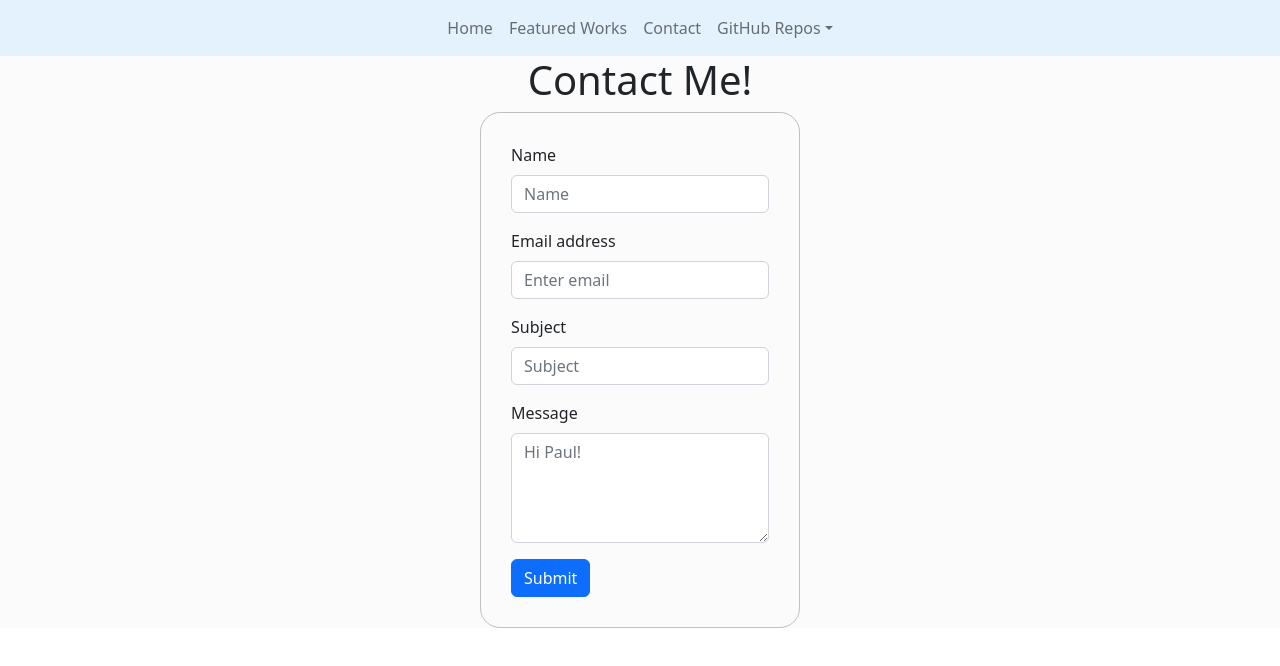
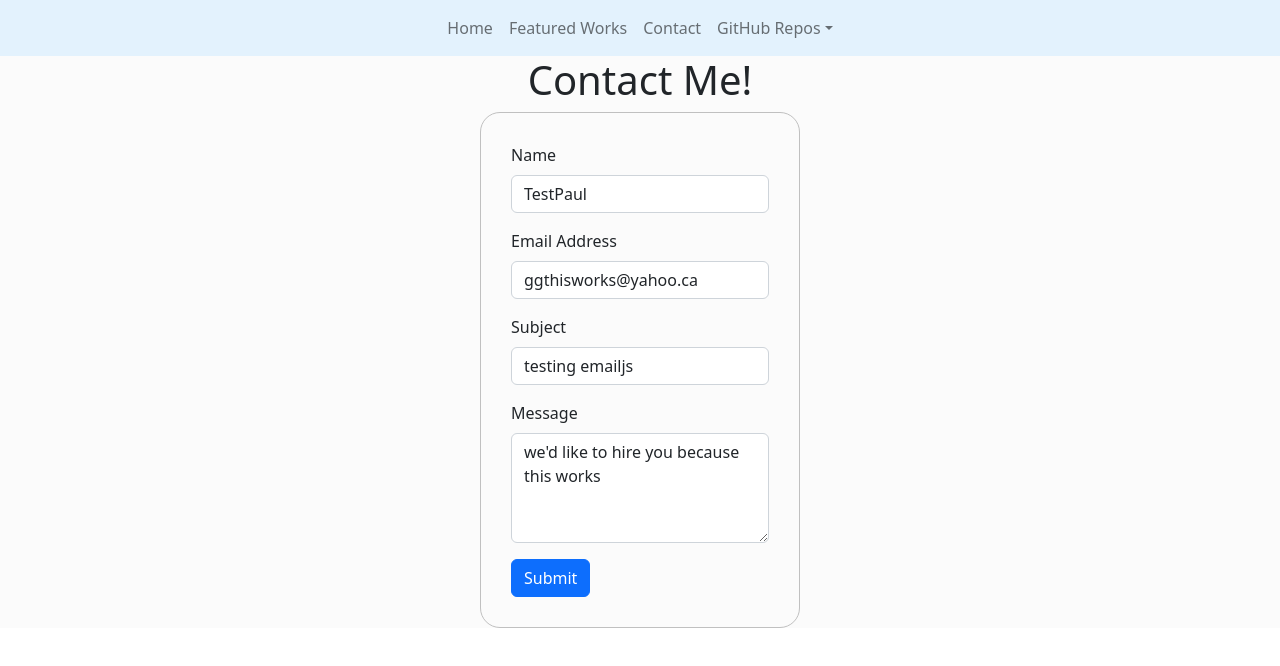
Before and after one commit to paulryeung/portfolio-paulryeung, a React (Create React App) app: page /contact in a window 1280 px wide. Shown: the top 666 px of the page. Built offline with nearby package versions, Linux system fonts and the light colour scheme.

Commit message:
email works!

```diff
--- a/src/Pages/ContactPage/ContactPage.jsx
+++ b/src/Pages/ContactPage/ContactPage.jsx
@@ -1,31 +1,74 @@
 import React from "react";
 import Form from "react-bootstrap/Form";
 import Button from "react-bootstrap/Button";
+import emailjs from "emailjs-com";
 
 function ContactPage(props) {
+  function sendEmail(e) {
+    e.preventDefault();
+
+    emailjs
+      .sendForm(
+        "service_eg9ujgh",
+        "portfolio_contact",
+        e.target,
+        "ZcY8_EOTB_mBNzLue"
+      )
+      .then(
+        (result) => {
+          console.log(result.text);
+        },
+        (error) => {
+          console.log(error.text);
+        }
+      );
+    e.target.reset();
+  }
+
   return (
     <div className="ContactPage">
       <h1>Contact Me!</h1>
       <div className="form-div">
-        <Form>
+        <Form onSubmit={sendEmail}>
           <Form.Group className="mb-3" controlId="formBasicEmail">
             <Form.Label>Name</Form.Label>
-            <Form.Control type="text" placeholder="Name" />
+            <Form.Control
+              type="text"
+              placeholder="Name"
+              name="name"
+              value="TestPaul"
+            />
           </Form.Group>
 
           <Form.Group className="mb-3" controlId="formBasicEmail">
-            <Form.Label>Email address</Form.Label>
-            <Form.Control type="email" placeholder="Enter email" />
+            <Form.Label>Email Address</Form.Label>
+            <Form.Control
+              type="email"
+              placeholder="Email"
+              name="email"
+              value="ggthisworks@yahoo.ca"
+            />
           </Form.Group>
 
           <Form.Group className="mb-3" controlId="formBasicPassword">
             <Form.Label>Subject</Form.Label>
-            <Form.Control type="text" placeholder="Subject" />
+            <Form.Control
+              type="text"
+              placeholder="Subject"
+              name="subject"
+              value="testing emailjs"
+            />
           </Form.Group>
 
           <Form.Group className="mb-3" controlId="exampleForm.ControlTextarea1">
             <Form.Label>Message</Form.Label>
-            <Form.Control as="textarea" rows={4} placeholder="Hi Paul!" />
+            <Form.Control
+              as="textarea"
+              rows={4}
+              placeholder="Hi Paul!"
+              name="message"
+              value="we'd like to hire you because this works"
+            />
           </Form.Group>
           <Button variant="primary" type="submit">
             Submit
--- /dev/null
+++ b/webpack.config.js
@@ -0,0 +1,7 @@
+import { resolve } from "path";
+
+module.exports = {
+  resolve: {
+    fallback: { os: false, crypto: false },
+  },
+};
```
Also changed, not shown: package.json (+5 -5 lines), public/index.html (+1 -22 lines), 1 other file (tests, documents, lock files or other folders).
